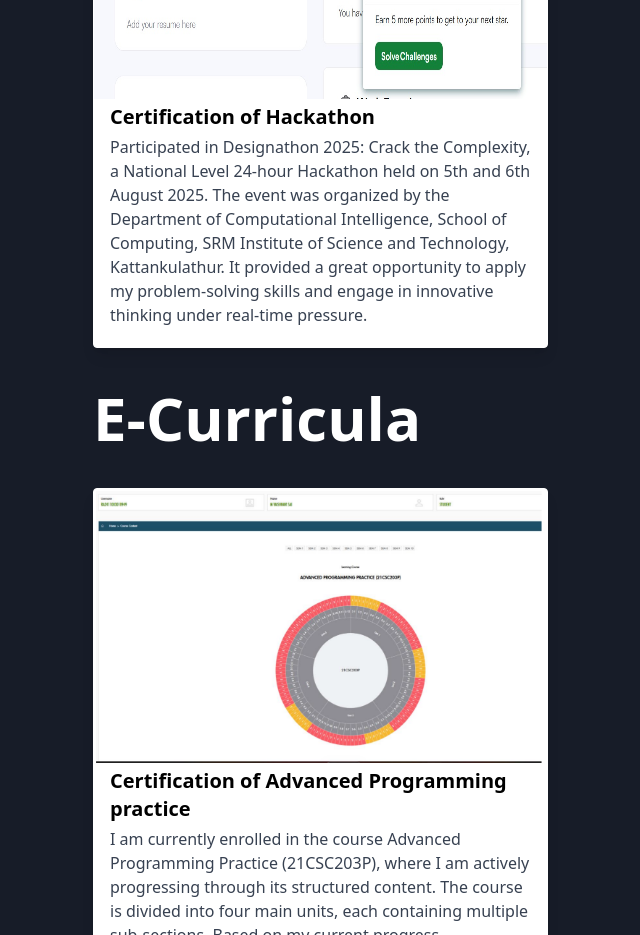
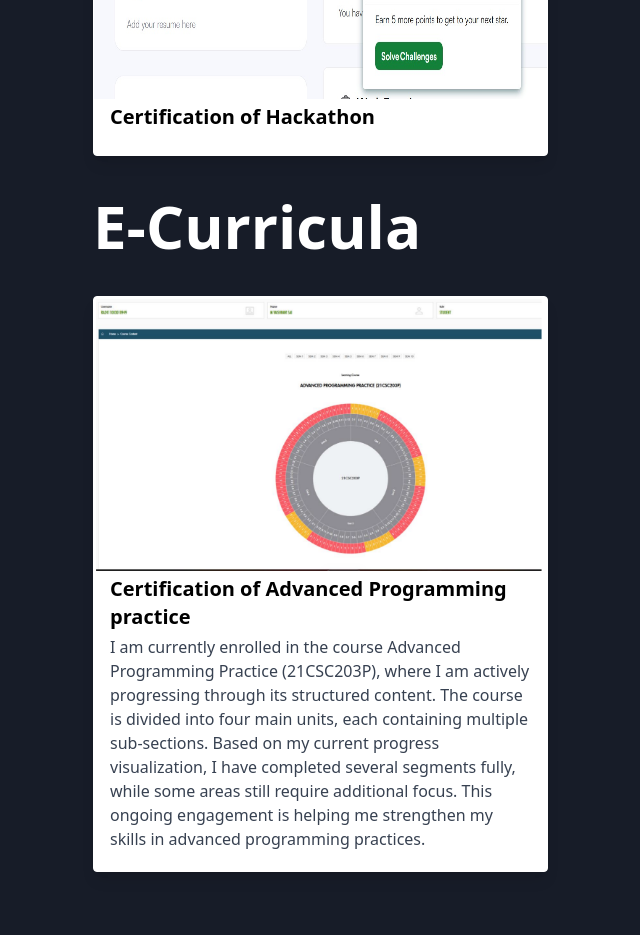
Before and after one commit to vaishnavi071106/MyPortfolio, a React (Create React App) app: page / in a window 1280 px wide. Shown: the part 4000-4935 px from the top of the page, without its empty margins (83-723 px from the left). Built offline with nearby package versions, Linux system fonts and the light colour scheme.

Commit message:
Update HackerRank.jsx

```diff
--- a/src/components/HackerRank.jsx
+++ b/src/components/HackerRank.jsx
@@ -5,10 +5,9 @@ const HackerRank = () => {
   const certificates = [
     {
       title: "Certification of Hackathon",
-      description:
-        "Participated in Designathon 2025: Crack the Complexity, a National Level 24-hour Hackathon held on 5th and 6th August 2025. The event was organized by the Department of Computational Intelligence, School of Computing, SRM Institute of Science and Technology, Kattankulathur. It provided a great opportunity to apply my problem-solving skills and engage in innovative thinking under real-time pressure.",
+      description:"",
       image: HackerRankImage,
-      imageAlt: "Lagacy JavaScript Certificate",
+      imageAlt: "Certification of Hackathon",
     },
   ];
 
```
